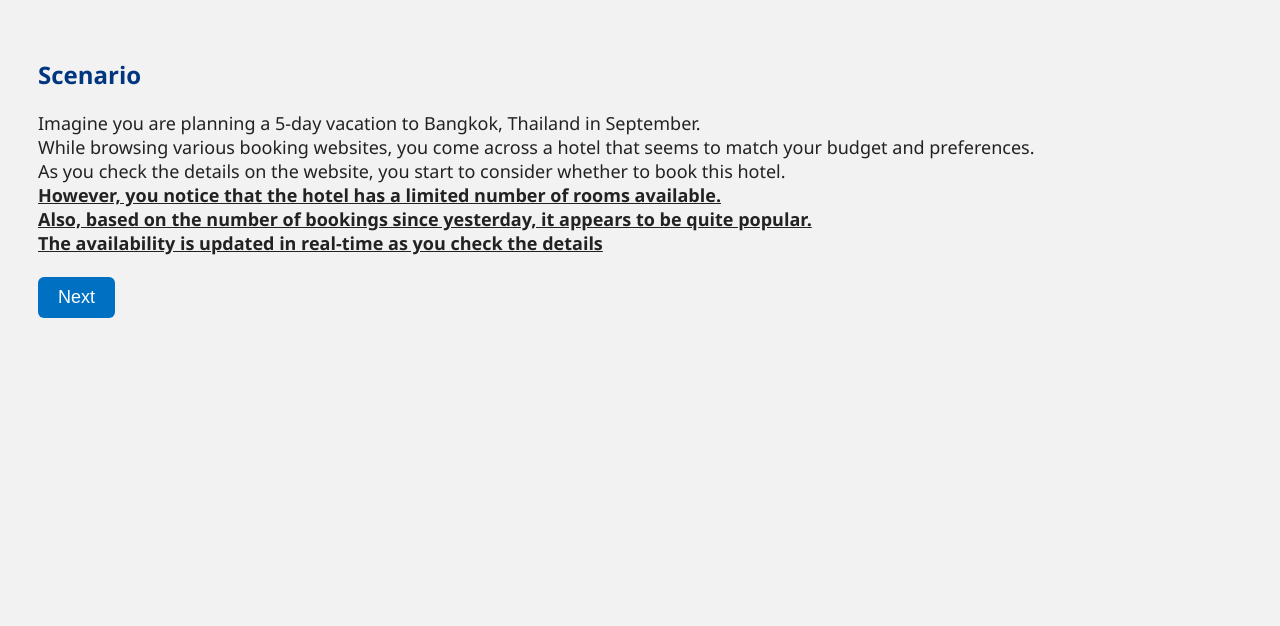
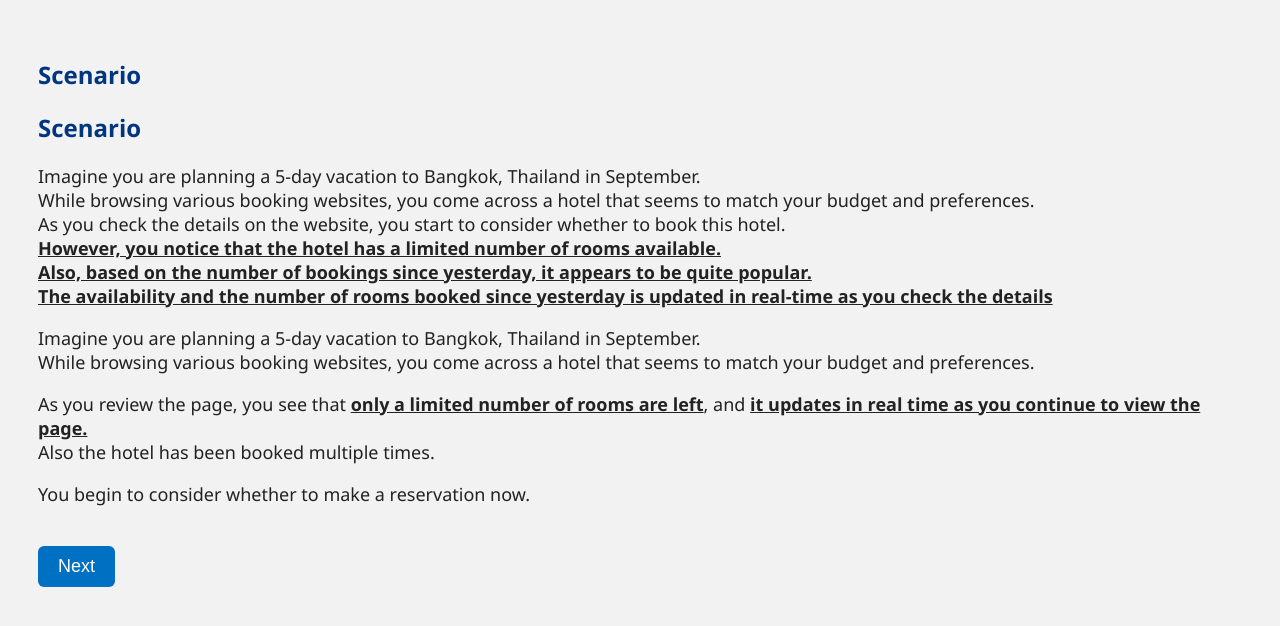
Before and after one commit to Lomochrome97/S2INCSSG, a plain HTML site: page index.html in a window 1280 px wide. Drawn offline with Linux system fonts and the light colour scheme.

Commit message:
Update index.html

```diff
--- a/index.html
+++ b/index.html
@@ -260,6 +260,7 @@
 
   <div id="scenario-page" class="page active">
     <h2 style="color:#003580;">Scenario</h2>
+    <h2 style="color:#003580;">Scenario</h2>
     <div style="font-size: 18px;">
       Imagine you are planning a 5-day vacation to Bangkok, Thailand in September.<br>
       While browsing various booking websites, you come across a hotel that seems to match your budget and preferences.<br>
@@ -268,8 +269,19 @@
     <div style="font-size: 18px; font-weight: bold;">
       <u>However, you notice that the hotel has a limited number of rooms available.<br>
       Also, based on the number of bookings since yesterday, it appears to be quite popular.<br>
-      The availability is updated in real-time as you check the details</u>
+      The availability and the number of rooms booked since yesterday is updated in real-time as you check the details</u>
     </div>
+    <p style="font-size: 18px;">
+      Imagine you are planning a 5-day vacation to Bangkok, Thailand in September.<br>
+      While browsing various booking websites, you come across a hotel that seems to match your budget and preferences.
+      </p>
+      <p style="font-size: 18px;">
+      As you review the page, you see that <strong><u> only a limited number of rooms are left</u></strong>, and <strong><u> it updates in real time as you continue to view the page.<br></u></strong>
+      Also the hotel has been booked multiple times.
+      </p>
+      <p style="font-size: 18px;">
+      You begin to consider whether to make a reservation now.
+      </p>
     <br>
     <button class="start-btn">Next</button>
   </div>
```
